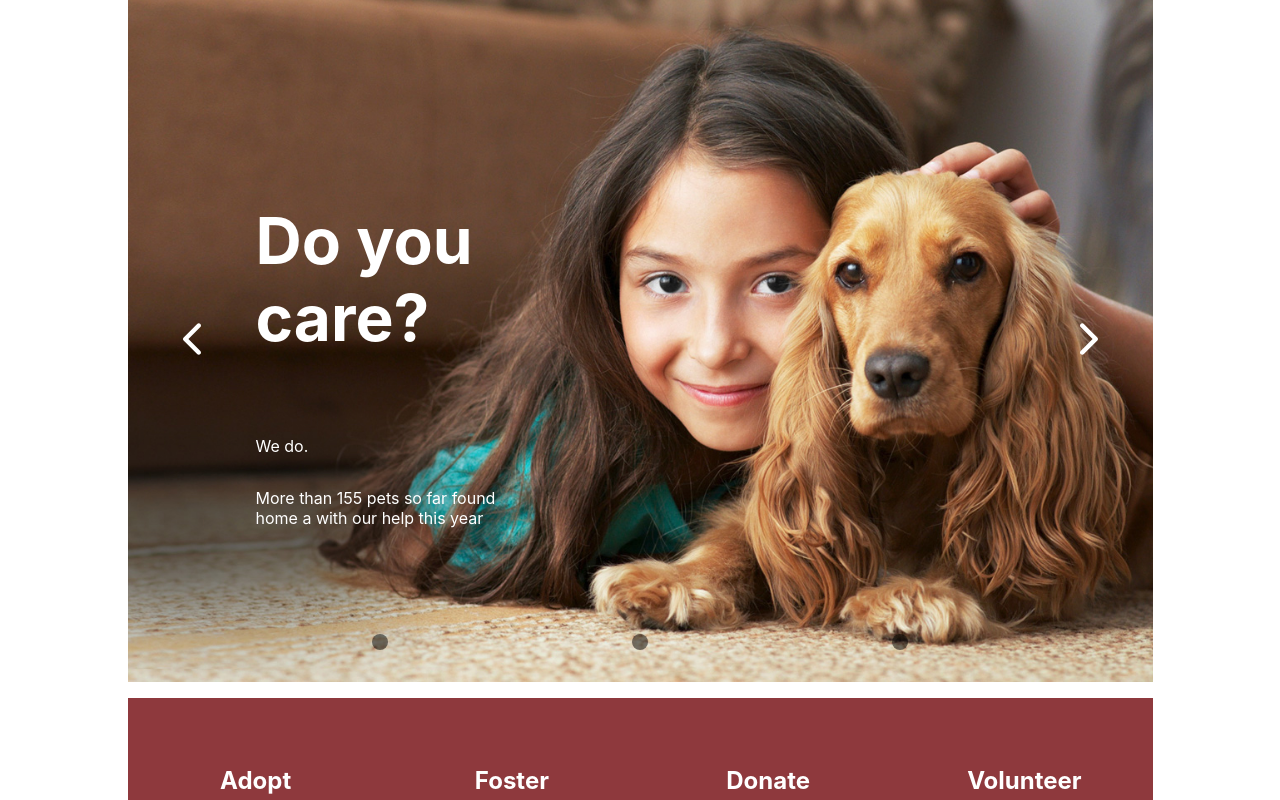
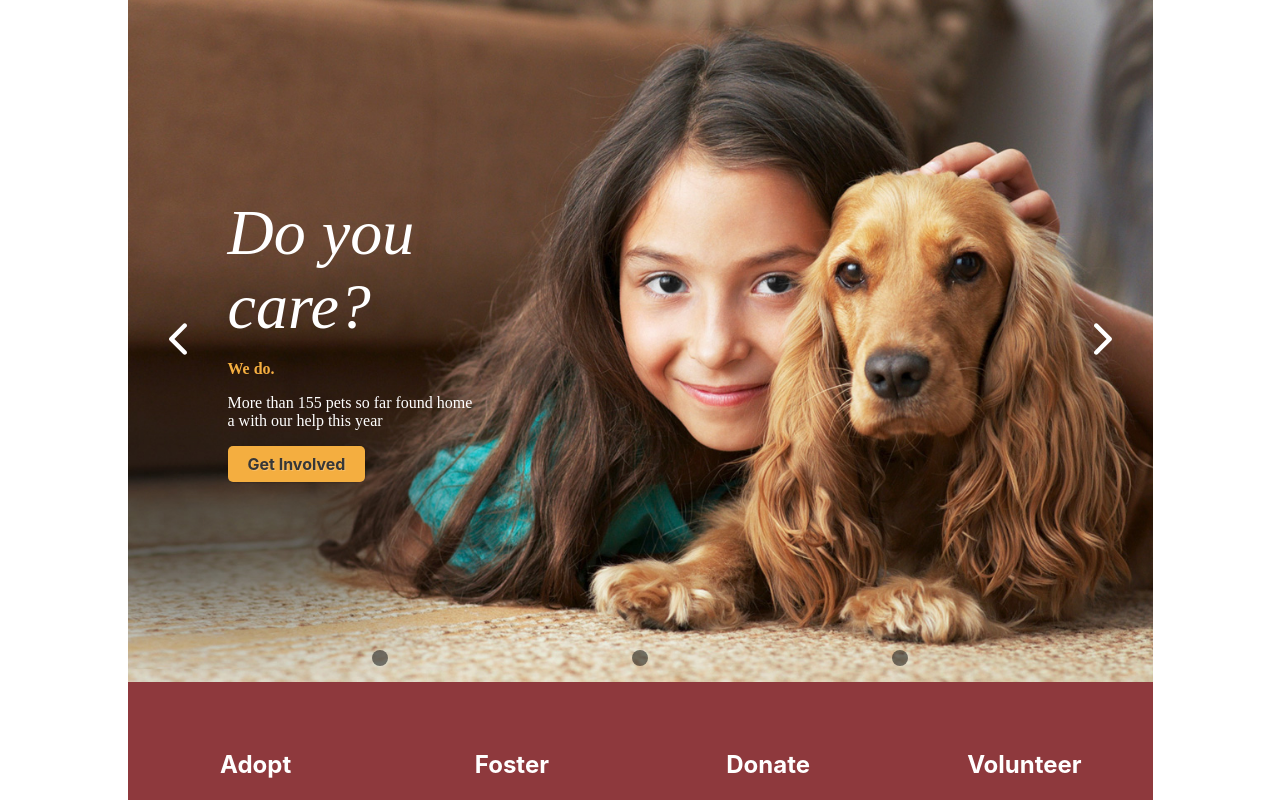
Before and after one commit to vlsalina/pet-rescue-website, a React (Create React App) app: page / in a window 1280 px wide. Shown: the top 800 px of the page. Built offline with nearby package versions, Linux system fonts and the light colour scheme.

Commit message:
Fixed issue with subfooter showing through margins of other components.

```diff
--- a/src/App.css
+++ b/src/App.css
@@ -3,14 +3,18 @@
 }
 
 #root {
+  font-size: 16px;
+
   /* global variables */
-  font-size: 16px;
   --white: #fff;
   --black: #000;
   --gold: rgba(244, 174, 64, 1);
   --desktop: 1025px;
   --buttonA-hover-bgc-bottom: #3d3d3d;
   --buttonA-hover-bgc-top: #8e393d;
+
+  /* global margin variables */
+  --margin-bottom-1: 1rem;
 
   /* padding variables */
   --padding1: 1.5rem;
@@ -48,6 +52,7 @@
 ul {
   list-style-type: none;
   padding: 0;
+  margin: 0;
 }
 
 .App {
--- a/src/App.js
+++ b/src/App.js
@@ -7,6 +7,7 @@ import Announcements from "./components/Announcements/Announcements";
 import Sponsors from "./components/Sponsors/Sponsors";
 import Footer from "./components/Footer/Footer";
 import SubFooter from "./components/SubFooter/SubFooter";
+import PlaceHolder from "./components/PlaceHolder/PlaceHolder";
 
 function App() {
   return (
@@ -18,6 +19,7 @@ function App() {
         <Announcements />
         <Sponsors />
         <Footer />
+        <PlaceHolder />
         <SubFooter />
       </div>
     </div>
--- a/src/components/Announcements/Announcements.css
+++ b/src/components/Announcements/Announcements.css
@@ -3,6 +3,7 @@
   display: flex;
   flex-direction: column;
   width: 100%;
+  background-color: var(--white);
 }
 
 @media screen and (min-width: 1025px) {
--- a/src/components/Carousel/Carousel.css
+++ b/src/components/Carousel/Carousel.css
@@ -8,7 +8,6 @@
   overflow-x: auto;
   scroll-snap-type: x mandatory;
   scroll-behavior: smooth;
-  -webkit-overflow-scrolling: touch;
 }
 
 .carousel--box-1 {
@@ -76,11 +75,17 @@
   right: 0;
 }
 
+@media screen and (min-width: 1025px) {
+  .carousel__buttons {
+    width: 100px;
+  }
+}
+
 /* end carousel buttons */
 
 /* carousel scroll bar */
 *::-webkit-scrollbar {
-  width: 0;
+  height: 0;
 }
 
 *::-webkit-scrollbar-track {
@@ -105,21 +110,59 @@
   justify-content: center;
 }
 
-.carousel__info--large p {
-  font-size: 4vw;
-  font-weight: bold;
+.carousel--margin1 {
+  margin-bottom: var(--margin-bottom-1);
 }
 
-.carousel__info--small p {
-  font-size: 2vw;
+.carousel__info--end {
+  display: flex;
+  justify-content: flex-end;
 }
 
-.carousel--white {
-  color: var(--white);
+.carousel__info--center {
+  display: flex;
+  justify-content: center;
 }
 
-.carousel--black {
-  color: var(--black);
+.carousel__info--top p {
+  font-style: italic;
+  font-family: Bitter;
+  font-size: 4vw;
+  color: rgb(255, 255, 255);
+  margin: 0px;
+  z-index: auto;
+  padding: 0px;
+  border-width: 0px;
+  border-radius: 0px;
+  letter-spacing: 0px;
+  filter: none;
+}
+
+.carousel__info--middle p {
+  font-weight: 700;
+  font-family: Bitter;
+  font-size: 2vw;
+  color: var(--gold);
+  border-radius: 3px;
+  margin: 0px;
+  z-index: auto;
+  padding: 0px;
+  border-width: 0px;
+  letter-spacing: 0px;
+  filter: none;
+}
+
+.carousel__info--bottom p {
+  font-size: 2vw;
+  font-family: Bitter;
+  color: rgb(255, 255, 255);
+  margin: 0px;
+  z-index: auto;
+  padding: 0px;
+  border-width: 0px;
+  border-radius: 0px;
+  letter-spacing: 0px;
+  filter: none;
 }
 
 .carousel--center {
@@ -131,16 +174,21 @@
 }
 
 @media screen and (min-width: 1025px) {
-  .carousel__info--small p {
+  .carousel__info--bottom p {
     font-size: 1rem;
   }
 
-  .carousel__info--large p {
+  .carousel__info--middle p {
+    font-size: 1rem;
+  }
+
+  .carousel__info--top p {
     font-size: 4rem;
   }
 
   .carousel--box-3 {
     width: 250px;
+    left: 100px;
   }
 }
 
--- a/src/components/Carousel/Carousel.js
+++ b/src/components/Carousel/Carousel.js
@@ -4,6 +4,7 @@ import { IoIosArrowForward } from "react-icons/io";
 import { IconContext } from "react-icons/lib";
 import { styles } from "../../styles/styles";
 import { swipeLeft } from "./Actions";
+import ButtonA from "../buttons/ButtonA/ButtonA";
 
 const Carousel = () => {
   return (
@@ -26,18 +27,20 @@ const Carousel = () => {
             </a>
           </div>
           <section className="carousel--box-3">
-            <div className="carousel__info--large carousel--white">
+            <div className="carousel__info--top carousel--margin1">
               <p> Do you care?</p>
             </div>
-            <div className="carousel__info--small carousel--white">
+            <div className="carousel__info--middle carousel--margin1">
               <p> We do.</p>
             </div>
-            <div className="carousel__info--small carousel--white">
+            <div className="carousel__info--bottom carousel--margin1">
               <p>
                 More than 155 pets so far found home a with our help this year
               </p>
             </div>
-            <div></div>
+            <div>
+              <ButtonA text={"Get Involved"} />
+            </div>
           </section>
         </div>
         <div className="carousel__image" id="carousel__image2">
@@ -57,14 +60,17 @@ const Carousel = () => {
             </a>
           </div>
           <section className="carousel--box-4">
-            <div className="carousel__info--large carousel--white carousel--end">
+            <div className="carousel__info--top carousel--end carousel--margin1">
               <p>Don't let them suffer</p>
             </div>
-            <div className="carousel__info--small carousel--black carousel--end">
+            <div className="carousel__info--middle carousel--end carousel--margin1">
               <p>Homeless.</p>
             </div>
-            <div className="carousel__info--small carousel--black carousel--end">
+            <div className="carousel__info--bottom carousel--end carousel--margin1">
               <p>Open your heart and home to a friend for life</p>
+            </div>
+            <div className="carousel__info--end">
+              <ButtonA text={"Get Involved"} />
             </div>
           </section>
         </div>
@@ -85,16 +91,18 @@ const Carousel = () => {
             </a>
           </div>
           <section className="carousel--box-5">
-            <div className="carousel__info--large carousel--white carousel--center">
+            <div className="carousel__info--top carousel--center carousel--margin1">
               <p>Save a life</p>
             </div>
-            <div className="carousel__info--small carousel--white carousel--center">
+            <div className="carousel__info--middle carousel--center carousel--margin1">
               <p>And make your life better.</p>
             </div>
-            <div className="carousel__info--small carousel--white carousel--center">
+            <div className="carousel__info--bottom carousel--center carousel--margin1">
               <p>Adopt or rescue a shelter pet with our help.</p>
             </div>
-            <div></div>
+            <div className="carousel__info--center">
+              <ButtonA text={"Get Involved"} />
+            </div>
           </section>
         </div>
       </div>
--- a/src/components/Companions/Companions.css
+++ b/src/components/Companions/Companions.css
@@ -1,7 +1,7 @@
 .companions {
   width: 100%;
-  padding: 1rem var(--padding1);
-  margin-bottom: 2rem;
+  padding: 3rem var(--padding1) 3rem var(--padding1);
+  background-color: var(--white);
 }
 
 .companions__list {
--- a/src/components/News/News.css
+++ b/src/components/News/News.css
@@ -41,7 +41,7 @@
   text-align: left;
 
   display: inline-block;
-  margin: 0;
+  margin: 0 0 1rem 0;
 
   font-family: "Bitter", Arial, Helvetica, "Nimbus Sans L", sans-serif;
   line-height: 30px;
--- /dev/null
+++ b/src/components/PlaceHolder/PlaceHolder.css
@@ -0,0 +1,15 @@
+.placeholder {
+  width: 100%;
+  height: 452px;
+  display: block;
+  background-color: transparent;
+  display: none;
+}
+
+@media screen and (min-width: 1025px) {
+  .placeholder {
+    width: var(--desktop);
+    display: block;
+    opacity: 0;
+  }
+}
--- /dev/null
+++ b/src/components/PlaceHolder/PlaceHolder.js
@@ -0,0 +1,7 @@
+import "./PlaceHolder.css";
+
+const PlaceHolder = () => {
+  return <div className="placeholder" />;
+};
+
+export default PlaceHolder;
--- a/src/components/Sponsors/Sponsors.css
+++ b/src/components/Sponsors/Sponsors.css
@@ -1,7 +1,8 @@
 /* sponsors */
 .sponsors {
   width: 100%;
-  padding: 0 var(--padding1);
+  padding: 0 var(--padding1) 2rem var(--padding1);
+  background-color: var(--white);
 }
 
 /* sponsors */
@@ -10,7 +11,8 @@
 .sponsors header {
   width: 100%;
   text-align: center;
-  margin: 5rem 0;
+  padding: 5rem 0;
+  background-color: var(--white);
 }
 
 .sponsors__header {
--- a/src/components/SubFooter/SubFooter.css
+++ b/src/components/SubFooter/SubFooter.css
@@ -7,6 +7,16 @@
   justify-content: space-between;
   padding: 80px 20px;
   height: 452px;
+  width: 100%;
+}
+
+@media screen and (min-width: 1025px) {
+  .subfooter {
+    width: var(--desktop);
+    position: fixed;
+    bottom: 0;
+    z-index: -1;
+  }
 }
 
 /* end subfooter */
```
